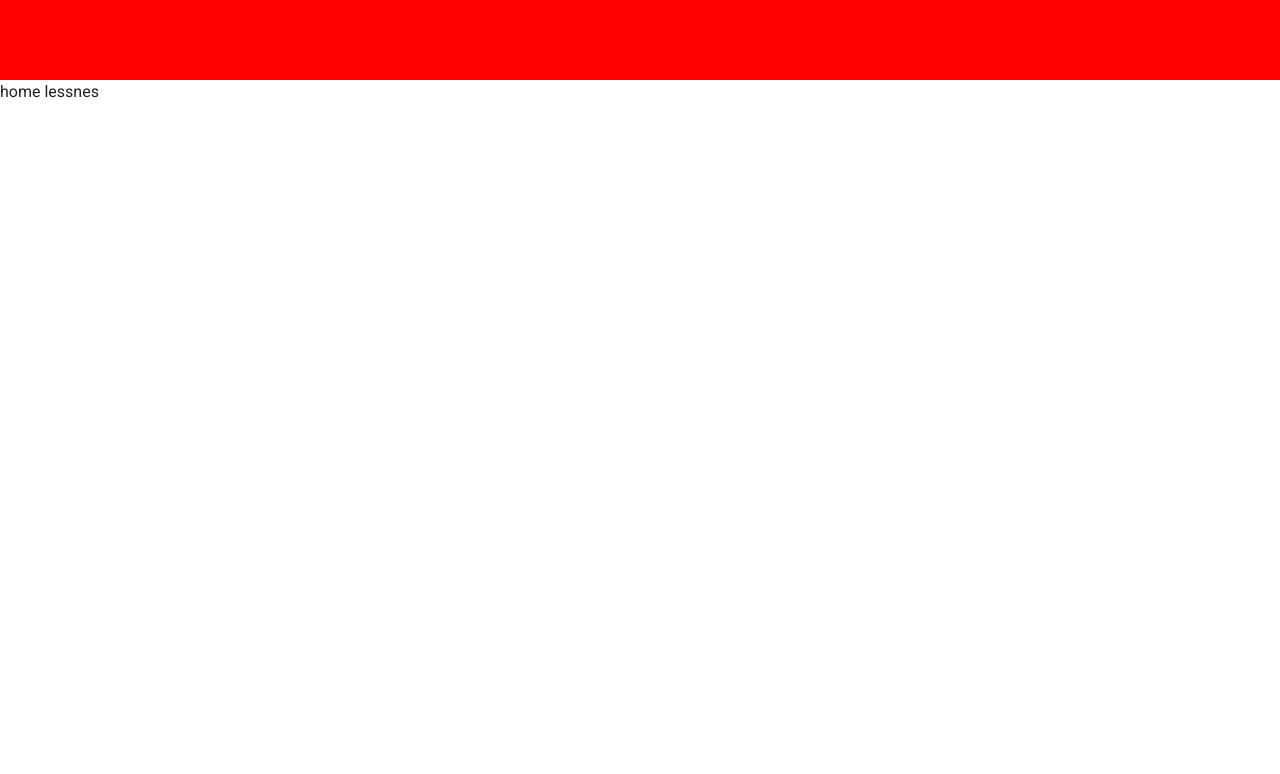
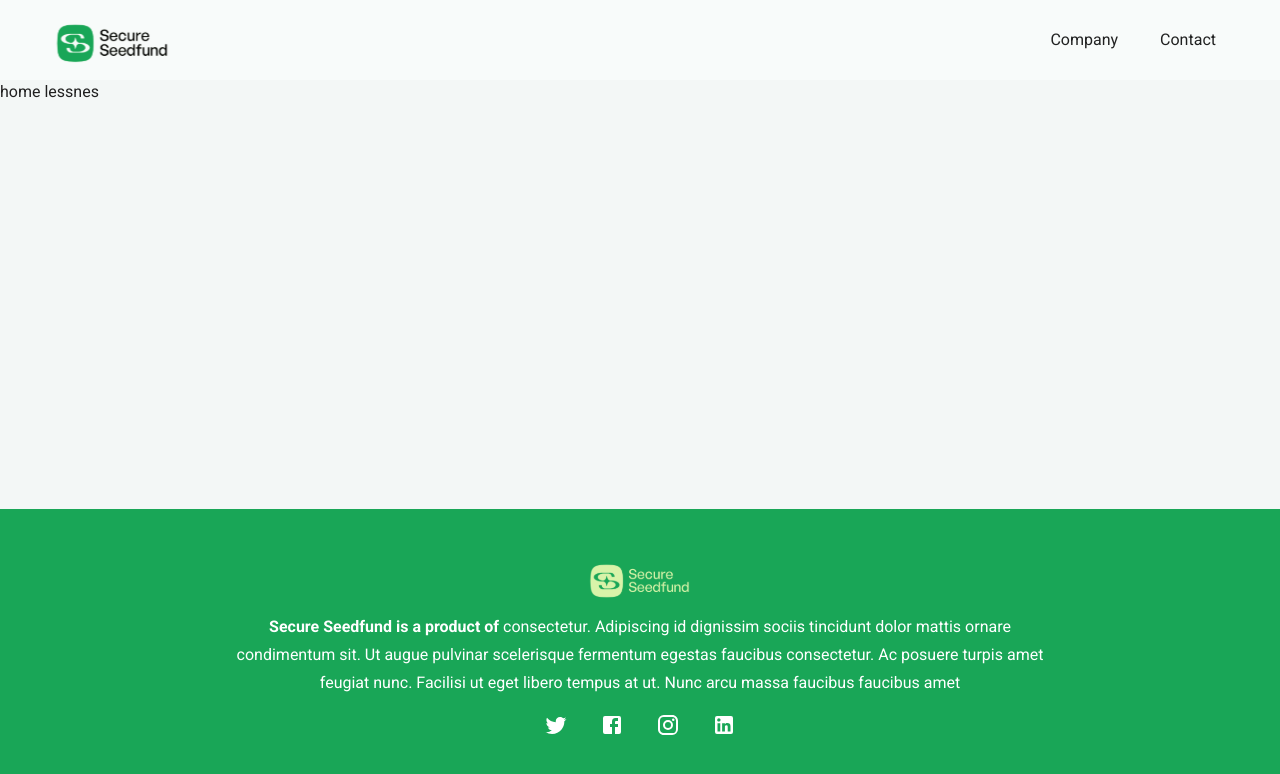
Before and after one commit to seedbuilders-1/secureseedfund-frontend, a Next.js app: page / in a window 1280 px wide. Shown: the top 774 px of the page. Built offline with nearby package versions, Linux system fonts and the light colour scheme.

Commit message:
feat: convert header and footer for coming soon page

```diff
--- a/src/components/ThemeRegistry/theme.ts
+++ b/src/components/ThemeRegistry/theme.ts
@@ -10,6 +10,9 @@ const roboto = Roboto({
 const theme = createTheme({
   palette: {
     mode: "light",
+    primary: {
+      main: "#19A657",
+    },
   },
   typography: {
     fontFamily: roboto.style.fontFamily,
--- a/src/components/layouts/coming-soon/ComingSoonLayout.tsx
+++ b/src/components/layouts/coming-soon/ComingSoonLayout.tsx
@@ -1,14 +1,22 @@
 import Box from "@mui/material/Box";
 import { ReactNode } from "react";
 import Header from "./Header";
+import Footer from "./Footer";
 
 const ComingSoonLayout = ({ children }: { children: ReactNode }) => {
   return (
-    <Box width="100vw" minHeight="100vh">
+    <Box
+      width="100vw"
+      minHeight="100vh"
+      display="flex"
+      flexDirection="column"
+      sx={{ backgroundColor: "#F3F7F6" }}
+    >
       <Header />
       <Box component="main" width="100%">
         {children}
       </Box>
+      <Footer />
     </Box>
   );
 };
--- /dev/null
+++ b/src/components/layouts/coming-soon/Footer.tsx
@@ -0,0 +1,70 @@
+import Image from "next/image";
+
+import List from "@mui/material/List";
+import Box from "@mui/material/Box";
+import Typography from "@mui/material/Typography";
+
+import TwitterIcon from "@mui/icons-material/Twitter";
+import FacebookIcon from "@mui/icons-material/Facebook";
+import InstagramIcon from "@mui/icons-material/Instagram";
+import LinedInIcon from "@mui/icons-material/LinkedIn";
+import Link from "next/link";
+
+const Footer = () => {
+  return (
+    <Box
+      component="footer"
+      display="flex"
+      flexDirection="column"
+      alignItems="center"
+      justifyContent="center"
+      gap=".5rem"
+      width="100%"
+      sx={{
+        backgroundColor: "primary.main",
+        marginTop: "auto",
+        minHeight: "30vh",
+        paddingY: "3rem",
+      }}
+    >
+      <Box width="8rem" height="3rem" sx={{ position: "relative" }}>
+        <Image
+          src="/assets/icons/logo-v2.svg"
+          alt="Logo"
+          fill
+          className="object-contain"
+        />
+      </Box>
+
+      <Typography
+        variant="subtitle1"
+        color="white"
+        textAlign="center"
+        width="65%"
+      >
+        <strong>Secure Seedfund is a product of</strong> consectetur. Adipiscing
+        id dignissim sociis tincidunt dolor mattis ornare condimentum sit. Ut
+        augue pulvinar scelerisque fermentum egestas faucibus consectetur. Ac
+        posuere turpis amet feugiat nunc. Facilisi ut eget libero tempus at ut.
+        Nunc arcu massa faucibus faucibus amet
+      </Typography>
+
+      <List sx={{ display: "flex", gap: "2rem", color: "white" }}>
+        <Link href="#" style={{ color: "white" }}>
+          <TwitterIcon />
+        </Link>
+        <Link href="#" style={{ color: "white" }}>
+          <FacebookIcon />
+        </Link>
+        <Link href="#" style={{ color: "white" }}>
+          <InstagramIcon />
+        </Link>
+        <Link href="#" style={{ color: "white" }}>
+          <LinedInIcon />
+        </Link>
+      </List>
+    </Box>
+  );
+};
+
+export default Footer;
--- a/src/components/layouts/coming-soon/Header.tsx
+++ b/src/components/layouts/coming-soon/Header.tsx
@@ -1,4 +1,15 @@
+import Link from "next/link";
+import List from "@mui/material/List";
+import ListItem from "@mui/material/ListItem";
+import ListItemButton from "@mui/material/ListItemButton";
+import ListItemText from "@mui/material/ListItemText";
 import Box from "@mui/material/Box";
+import Image from "next/image";
+
+const LINKS = [
+  { text: "Company", href: "/company" },
+  { text: "Contact", href: "/contact" },
+];
 
 const Header = () => {
   return (
@@ -6,8 +17,31 @@ const Header = () => {
       component="header"
       width="100%"
       height="10vh"
-      sx={{ backgroundColor: "red" }}
-    ></Box>
+      display="flex"
+      flexDirection="row"
+      justifyContent="space-between"
+      paddingX="3rem"
+      alignItems="center"
+      sx={{ backgroundColor: "#FFFFFF66" }}
+    >
+      <Box width="8rem" height="3rem" sx={{ position: "relative" }}>
+        <Image
+          src="/assets/icons/logo.svg"
+          alt="Logo"
+          fill
+          className="object-contain"
+        />
+      </Box>
+      <List sx={{ display: "flex", gap: "10px" }}>
+        {LINKS.map(({ text, href }) => (
+          <ListItem key={href} disablePadding>
+            <ListItemButton component={Link} href={href}>
+              <ListItemText primary={text} />
+            </ListItemButton>
+          </ListItem>
+        ))}
+      </List>
+    </Box>
   );
 };
 
```
Also changed, not shown: src/components/sections/SectionContainer.tsx (added, +20 -0 lines), public/assets/icons/logo-v2.svg (added).
